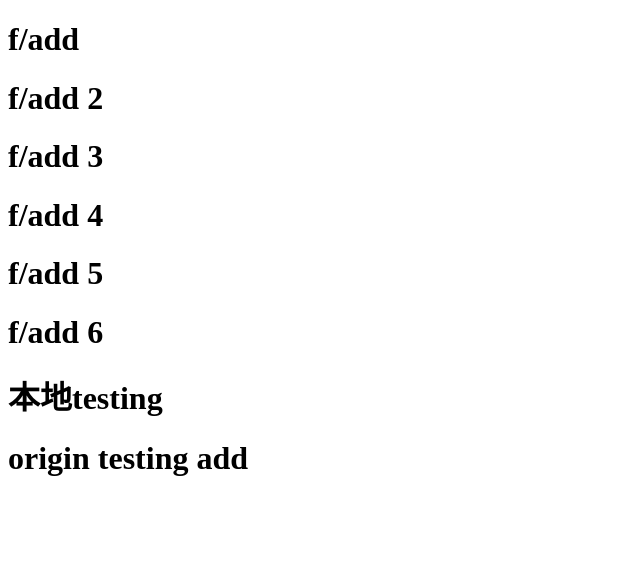
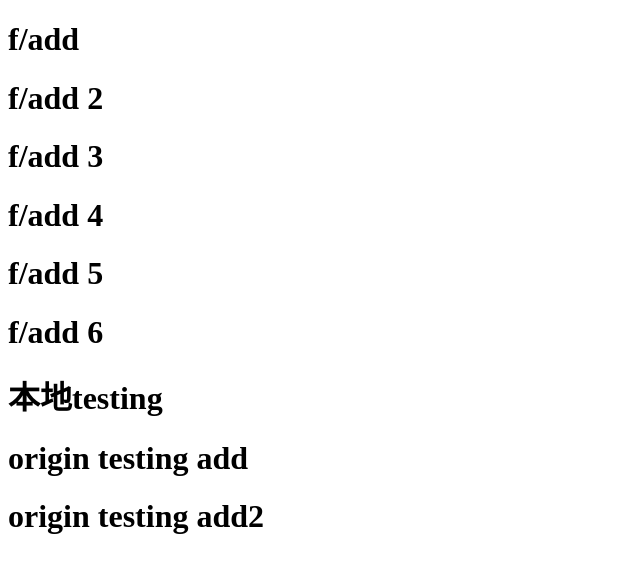
Before and after one commit to ray971231/testG, a plain HTML site: page index.html in a window 1280 px wide. Shown: the whole page, without its empty margins (0-640 px from the left). Drawn offline with Linux system fonts and the light colour scheme.

Commit message:
origin test add 2
origin test add 2

```diff
--- a/index.html
+++ b/index.html
@@ -15,5 +15,6 @@
     <h1>f/add 6</h1>
     <h1>本地testing</h1>
     <h1>origin testing add</h1>
+    <h1>origin testing add2</h1>
   </body>
 </html>
```
